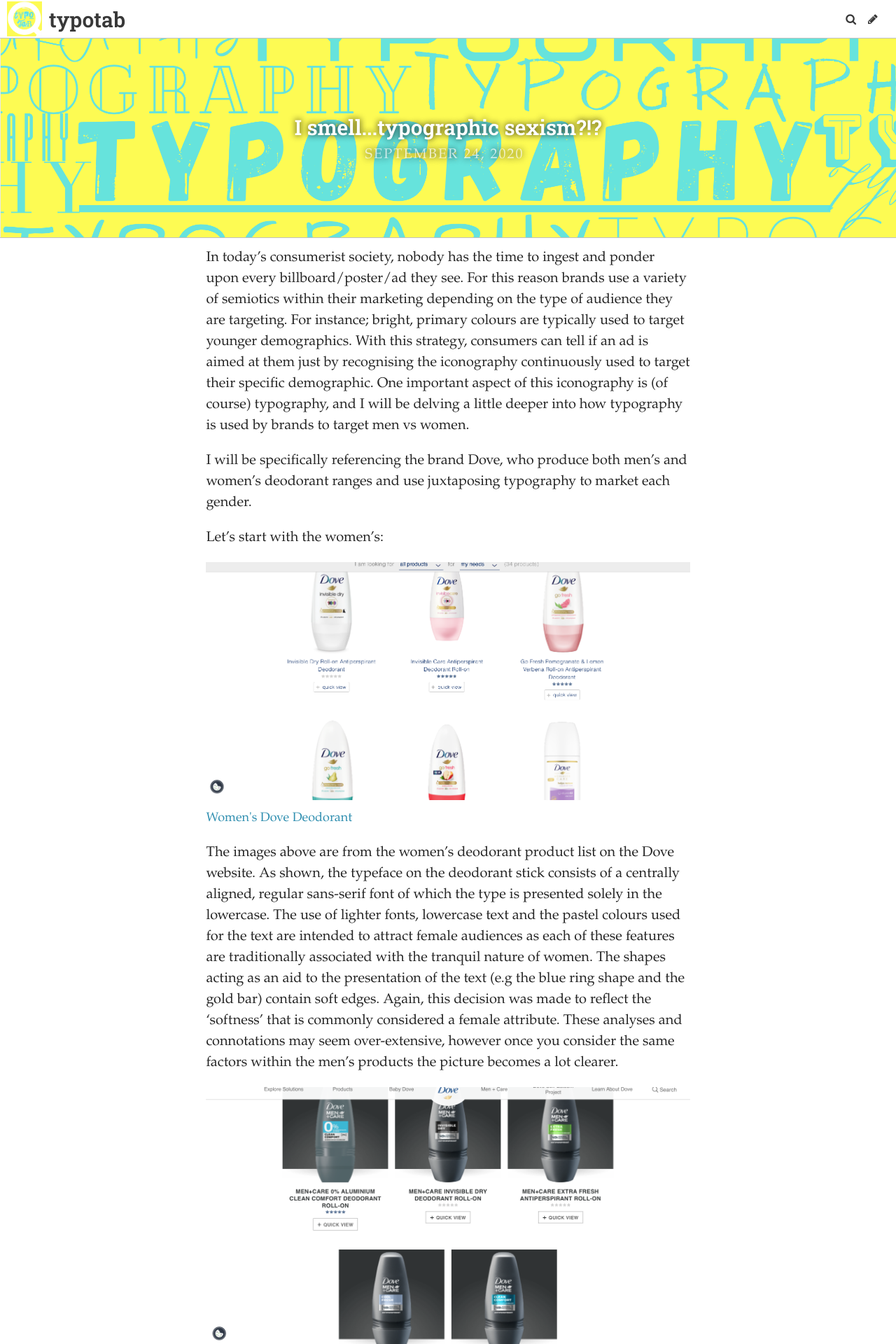
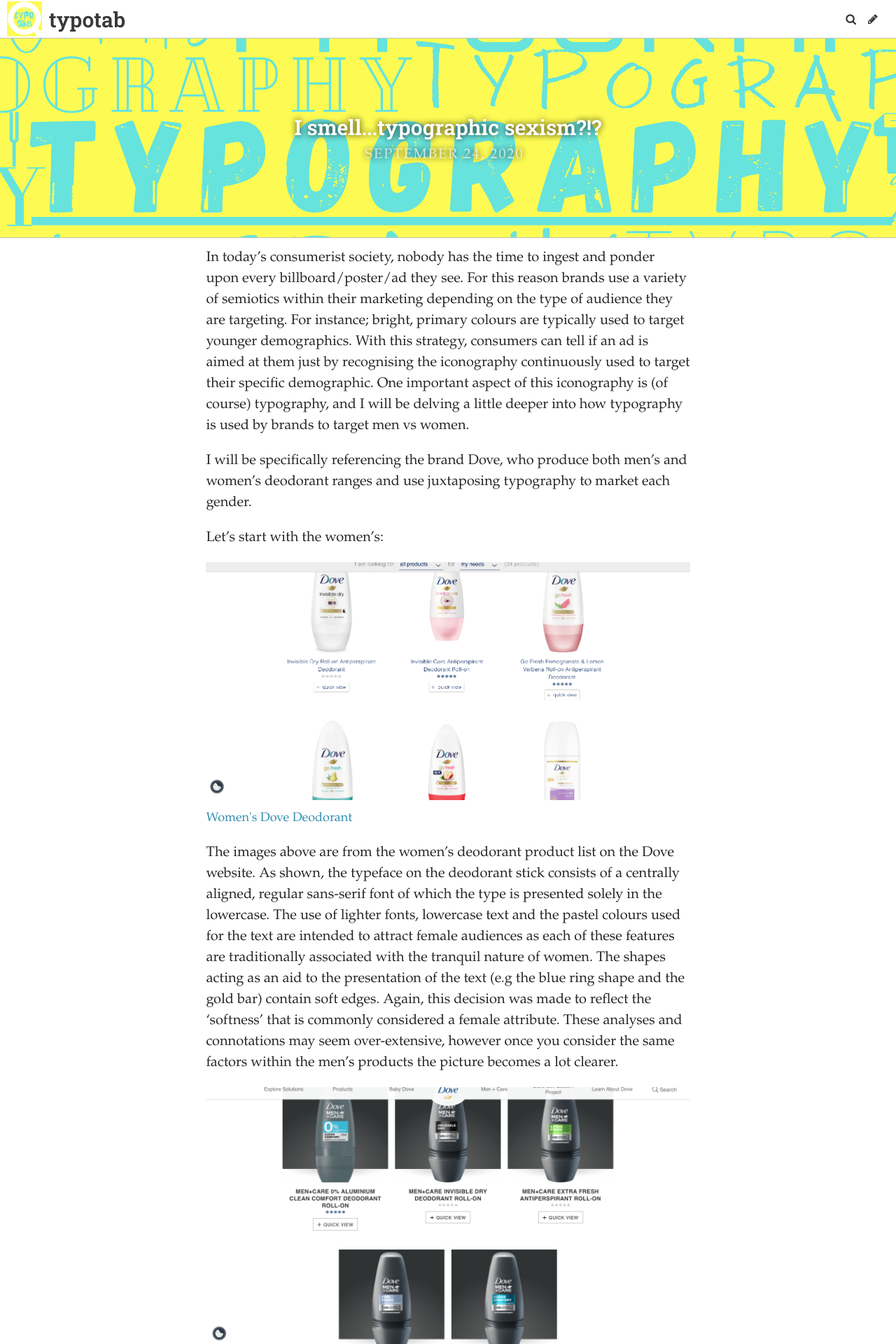
Before and after one commit to ChloeLynnette/TypographyArticles, a Jekyll site: the page built from _posts/2019-07-20-here-is-my-new-post-for-trial.md, in a window 1280 px wide. Shown: the top 1920 px of the page at 70% size. Built offline with Jekyll 4.4.1, drawn with Linux system fonts in a browser that asks for light colours; some web fonts are replaced.

Commit message:
Update Post “2019-07-20-here-is-my-new-post-for-trial”

```diff
--- a/_posts/2019-07-20-here-is-my-new-post-for-trial.md
+++ b/_posts/2019-07-20-here-is-my-new-post-for-trial.md
@@ -2,7 +2,7 @@
 layout: post
 title: I smell...typographic sexism?!?
 date: 2020-09-24T17:31:56.213Z
-header_feature_image: ../uploads/screenshot-2020-09-21-at-18.33.11.png
+header_feature_image: ../uploads/screenshot-2020-09-24-at-18.42.31.png
 caption: ""
 comments: true
 ---
```
Also changed, not shown: uploads/screenshot-2020-09-24-at-18.42.31.png (added).
